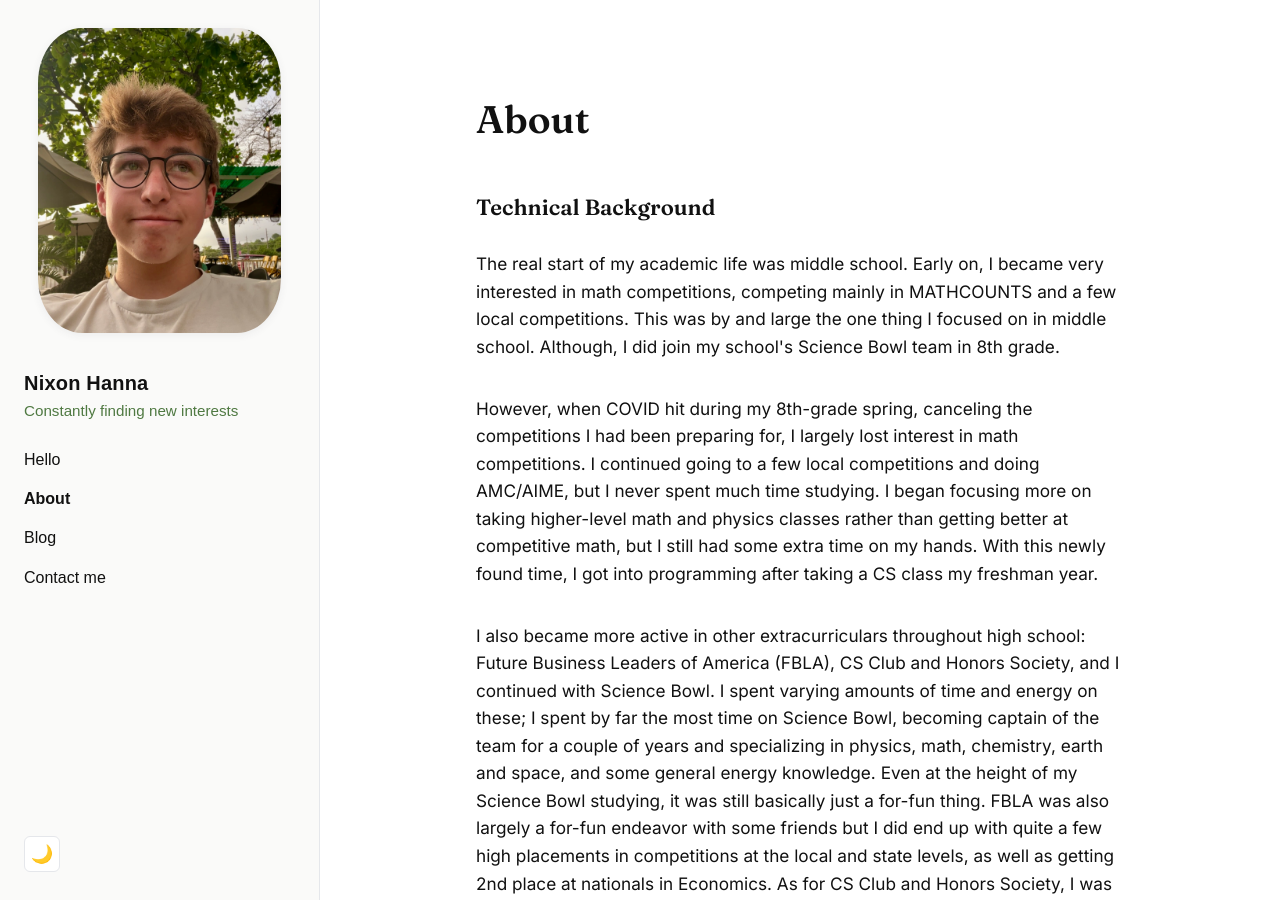
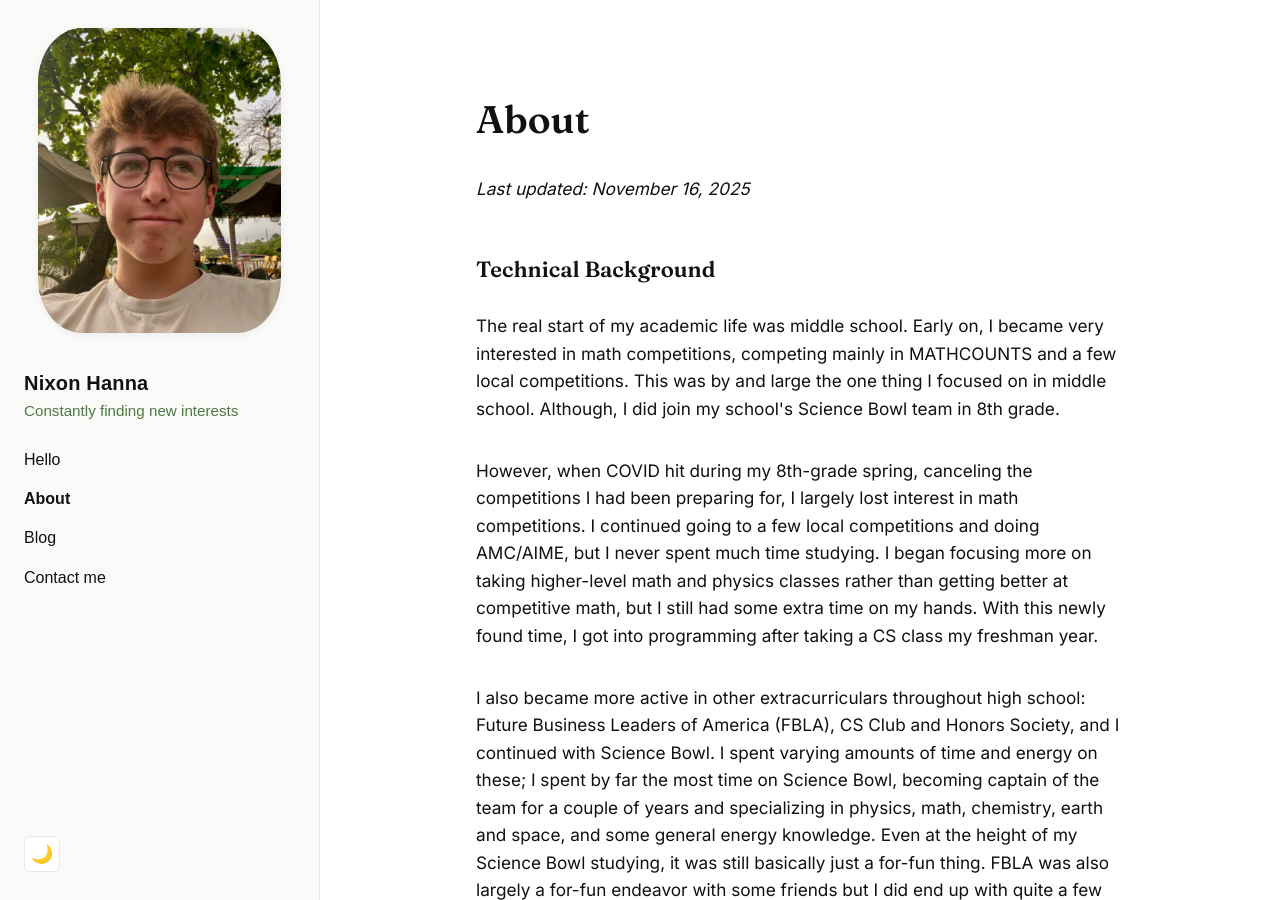
Before and after one commit to nhanna95/personal-website, a Jekyll site: the page built from about.html, in a window 1280 px wide and 900 px high. Built offline with Jekyll 4.4.1, drawn with Linux system fonts in a browser that asks for light colours; some of the changed text lies outside the part shown.

Commit message:
move about last updated info

```diff
--- a/about.html
+++ b/about.html
@@ -3,6 +3,8 @@
 title: About
 show_hr: true
 ---
+
+<p class="last-updated"><em>Last updated: November 16, 2025</em></p>
 
 <h2 class="h2">Technical Background</h2>
 
@@ -122,5 +124,3 @@
     the lessons it teaches.</p>
 
 <p>and many, many other things.</p>
-
-<p class="last-updated"><em>Last updated: November 16, 2025</em></p>
```
